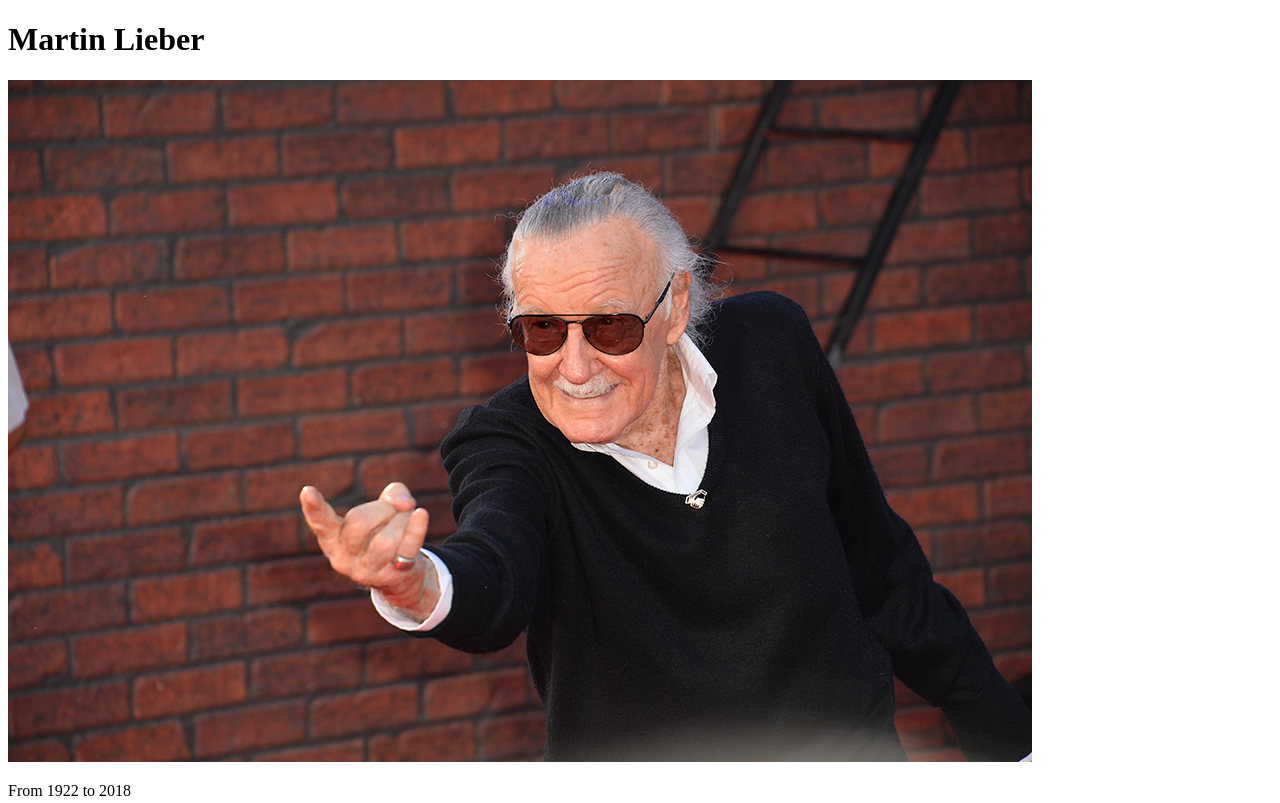
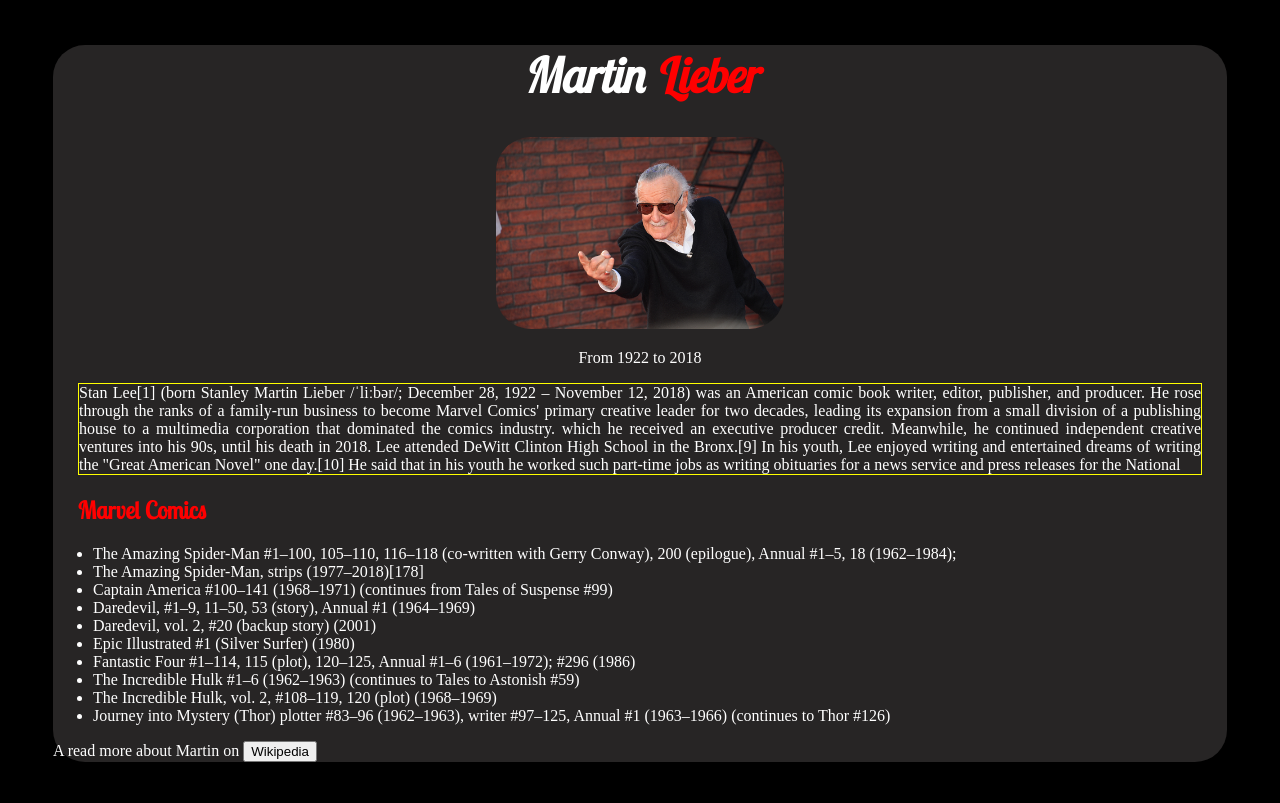
Before and after one commit to niluse/Stan-Lee-Coding-Challange, a plain HTML site: page index.html in a window 1280 px wide. Shown: the top 803 px of the page. Drawn offline with Linux system fonts and the light colour scheme; a web font is replaced by a local one.

Commit message:
before getting them closer try

```diff
--- a/index.html
+++ b/index.html
@@ -7,11 +7,11 @@
     <link rel="stylesheet" href="style.css">
     <link rel="preconnect" href="https://fonts.googleapis.com">
     <link rel="preconnect" href="https://fonts.gstatic.com" crossorigin>
-    <link href="https://fonts.googleapis.com/css2?family=Croissant+One&family=Lobster+Two:wght@700&display=swap" rel="stylesheet">
+    <link href="https://fonts.googleapis.com/css2?family=Lobster+Two&display=swap" rel="stylesheet">
 </head>
 <body>
     <div class="container">
-        <h1>Martin <span class="last-name">Lieber</span></h1>
+        <h1><em>Martin <span class="last-name">Lieber</span></em> </h1>
         <div class="header-part">
             <img src="./img/stan-lee.jpg" alt="stan lee">
             <p class="date">From 1922 to 2018</p>
--- a/style.css
+++ b/style.css
@@ -0,0 +1,37 @@
+body{
+    background-color: black;
+    color: white;
+}
+.container{
+    background-color: rgb(48, 46, 46, 0.815);
+    border-radius: 2rem;
+    margin: 45px;
+}
+h1{
+    text-align: center;
+    font-family: 'Lobster Two', cursive;
+    font-weight: bold;
+    font-size: 48px;
+    text-align: center;
+}
+span, h2{
+    color: #FF0000;
+}
+.header-part{
+    text-align: center;
+}
+.header-part img{
+    width: 18em;
+    border-radius: 35px;
+    box-shadow: ;
+}
+article{
+    text-align: justify;
+    margin: 8px 25px;
+    border: 1px solid yellow;
+}
+h2{
+    font-family: 'Lobster Two', cursive;
+    font-weight: bold;
+    margin-left: 25px;
+}
```
